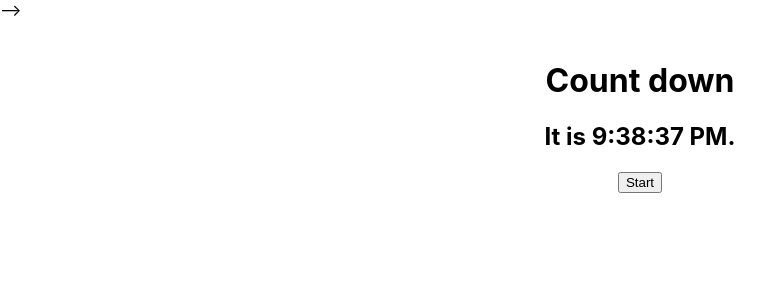
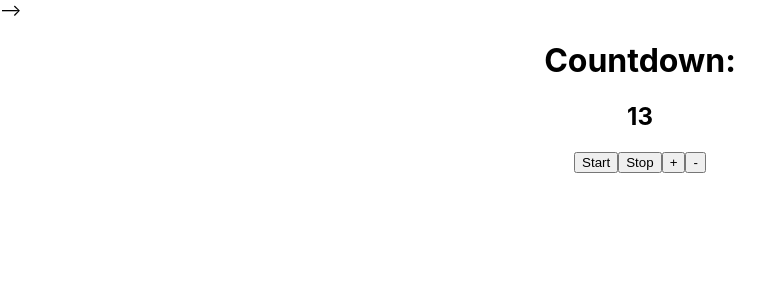
Before and after one commit to AnnKemp/pomodoro-project, a React (Create React App) app: page / in a window 1280 px wide. Shown: the top 300 px of the page, without its empty margins (0-783 px from the left). Built offline with nearby package versions, Linux system fonts and the light colour scheme.

Commit message:
new version, most of the buttons work, timer works, except the min-button doesn't want to work (a typo i think)

```diff
--- a/src/App.js
+++ b/src/App.js
@@ -1,34 +1,29 @@
 import React, {useEffect} from 'react';
 import './App.css';
+// de knoppen hieronder voor later in de if/else constructie om als constanten aan te roepen
+//const start = <button onClick="">Start</button>;
+//const stop = <button onClick="">Stop</button>;
+//const plus = <button onClick={sum()}>+</button>;
+//const min = <button onClick={minus()}>-</button>;
 
-let timer=false;
-let minutes=20;
-
-const start = <button onClick="">Start</button>;
-const stop = <button onClick="">Stop</button>;
-const plus = <button onClick={sum(minutes)}>+</button>;
-const min = <button onClick={minus(minutes)}>-</button>;
-
-// niet met die minutes+=1 optellen of aftrekken, states hiervoor gebruiken, de functies hieronder nog aanpassen/veranderen
-function sum(minutes) {
-    minutes+=1;
-    return minutes;
-}function minus(minutes) {
-    minutes-=1;
-    return minutes;
-}
+// timer=false;
 /*clicked(e) {
     setState({
             input: e.target.value,
             userAge: ‘’
 });*/
-// deze clock als basis van mijne count down gebruiken
-class Clock extends React.Component {
+
+class Timer extends React.Component {
     constructor(props) {
         super(props);
-        this.state = {date: new Date()};
+        this.state = {minutes:20, timerID:''};
+
+        this.stop = this.stop.bind(this);
+        this.start = this.start.bind(this);
+        this.sum = this.sum.bind(this);
+        this.minus= this.minus(this);
     }
-    componentDidMount() {
+    componentDidMount() { // method runs after the component output has been rendered to the DOM. This is a good place to set up a timer:
         this.timerID = setInterval(
             () => this.tick(),
             1000
@@ -36,17 +31,54 @@ class Clock extends React.Component {
     }
     componentWillUnmount() {
         clearInterval(this.timerID);
+    };
+    stop() {
+        clearInterval(this.timerID); // dit wordt aangeroepen door de stopknop
     }
-    tick() {
+    start() { // dit wordt aangeroepen door de start knop en dit werkt! :)
+        this.timerID = setInterval(
+            () => this.tick(),
+            1000
+        );
+    }
+    sum() { // dit werkt! :)
+        const pluss=(this.state.minutes)+1;
         this.setState({
-            date: new Date()
+            minutes: pluss
+        });
+    }
+    minus() { // en dit werkt dus niet! nakijken waarom momenteel nog niet gevonden
+        const minun=(this.state.minutes)-1;
+        this.setState({
+            minutes: minun
+        });
+    }
+    tick() { // dit werkt! :)
+        const min=(this.state.minutes)-1;
+        this.setState({
+            minutes: min
         });
     }
     render() {
         return (
             <div>
-                <h1>Count down</h1>
-                <h2>It is {this.state.date.toLocaleTimeString()}.</h2>
+                <h1>Countdown:</h1>
+                <h2>{this.state.minutes}</h2>
+                <button onClick={this.start}>Start</button>
+                <button onClick={this.stop}>Stop</button>
+                <button onClick={this.sum}>+</button>
+                <button onClick={this.minus}>-</button>
+
+
+                {/* //verkorte if else constructie om te bepalen welke knop (zie de constanten) wanneer wordt getoont
+                Dit gaat later bovenstaande knoppen vervangen
+         { (timer==true)
+            ? stop:start
+            (start==true)
+            ? reset
+            : buttonThree}
+            // hieronder nog een interessante knop-notatie die ik misschien kan gebruiken om de start knop in een reset knop te veranderen of zoiets
+            */}
             </div>
         );
     }
@@ -54,21 +86,7 @@ class Clock extends React.Component {
 function App() {
   return (
     <div className="App">
-
-        {/* //verkorte if else constructie om te bepalen welke knop (zie de constanten) wanneer wordt getoont
-         { (timer==true)
-            ? stop:start
-            (start==true)
-            ? reset
-            : buttonThree}
-            // hieronder nog een interessante knop-notatie die ik misschien kan gebruiken om de start knop in een reset knop te veranderen of zoiets
-            */}
-    <br />
-        <Clock />
-      <button onClick={() => this.setState({ liked: true })}>
-        Start
-      </button>
-
+        <Timer />
     </div>
   );
 }
```
